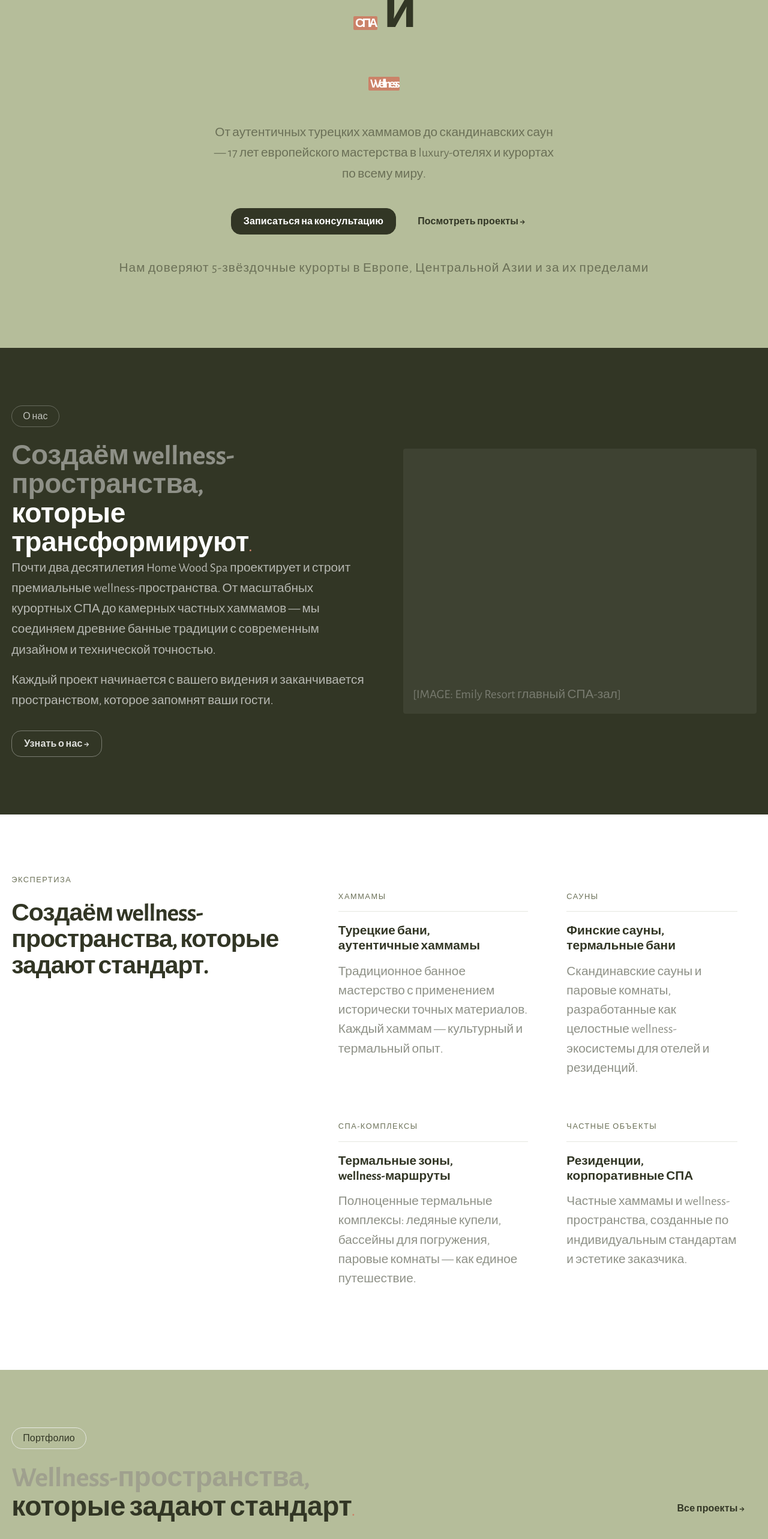
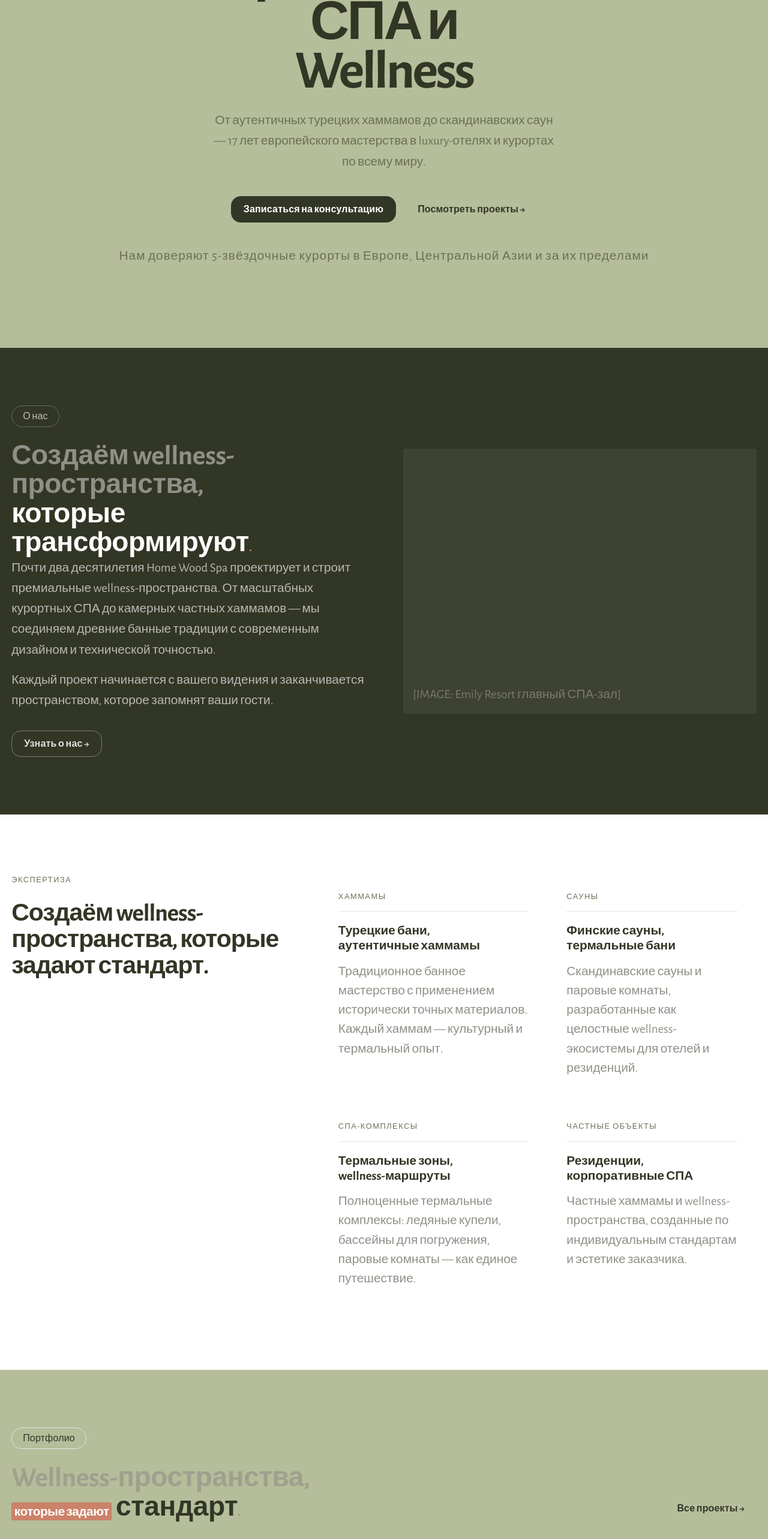
Before and after one commit to digitalcluster25/hws, a React (Vite) app: page / in a window 1280 px wide. Shown: the part 220-2786 px from the top of the page at 60% size. Built offline with nearby package versions, Linux system fonts and the light colour scheme.

Commit message:
feat: highlighter on portfolio heading, revert hero, fix hl padding

```diff
--- a/src/components/sections/ProjectsSlider.jsx
+++ b/src/components/sections/ProjectsSlider.jsx
@@ -196,7 +196,11 @@ export default function ProjectsSlider() {
       {/* Header */}
       <div className="hws-px mb-12" style={{ maxWidth: '1344px', margin: '0 auto 3rem' }}>
         <div style={{ display: 'flex', alignItems: 'flex-end', justifyContent: 'space-between', gap: '2rem' }}>
-          <SectionHeader badge="Портфолио" light="Wellness-пространства," dark="которые задают стандарт" />
+          <SectionHeader
+            badge="Портфолио"
+            light="Wellness-пространства,"
+            dark={<><span className="hl">которые задают</span> стандарт</>}
+          />
           <Button href="/portfolio" variant="ghost" shadow={false} style={{ flexShrink: 0 }}>Все проекты →</Button>
         </div>
       </div>
--- a/src/styles/hws.css
+++ b/src/styles/hws.css
@@ -761,8 +761,9 @@ select.hws-field { appearance: none; cursor: pointer; }
   display: inline;
   background: var(--c-terra);
   color: #fff;
-  /* padding по вертикали = полная высота строки */
-  padding: 0.05em 0.15em;
+  /* полная высота строки: вертикальный padding заполняет межстрочный интервал */
+  padding: 0.22em 0.22em 0.18em;
+  line-height: inherit;
   box-decoration-break: clone;
   -webkit-box-decoration-break: clone;
   border-radius: 2px;
@@ -771,4 +772,7 @@ select.hws-field { appearance: none; cursor: pointer; }
 .hl--light {
   background: rgba(203, 130, 104, 0.18);
   color: var(--c-dark);
+  padding: 0.22em 0.22em 0.18em;
+  box-decoration-break: clone;
+  -webkit-box-decoration-break: clone;
 }
--- a/src/wireframe/Wireframe.jsx
+++ b/src/wireframe/Wireframe.jsx
@@ -63,7 +63,7 @@ export default function Wireframe() {
       <section id="home" className="min-h-screen flex flex-col items-center justify-center py-28 text-center"
         style={{ background: C.light, ...px }}>
         <div style={wrap}>
-          <h1 className="hws-h1 mb-6">Строительство<br /><span className="hl">СПА</span> и<br /><span className="hl">Wellness</span></h1>
+          <h1 className="hws-h1 mb-6">Строительство<br />СПА и<br />Wellness</h1>
           <p className="hws-body tc-muted max-w-xl mx-auto mb-10">
             От аутентичных турецких хаммамов до скандинавских саун — 17 лет европейского мастерства в luxury-отелях и курортах по всему миру.
           </p>
```
